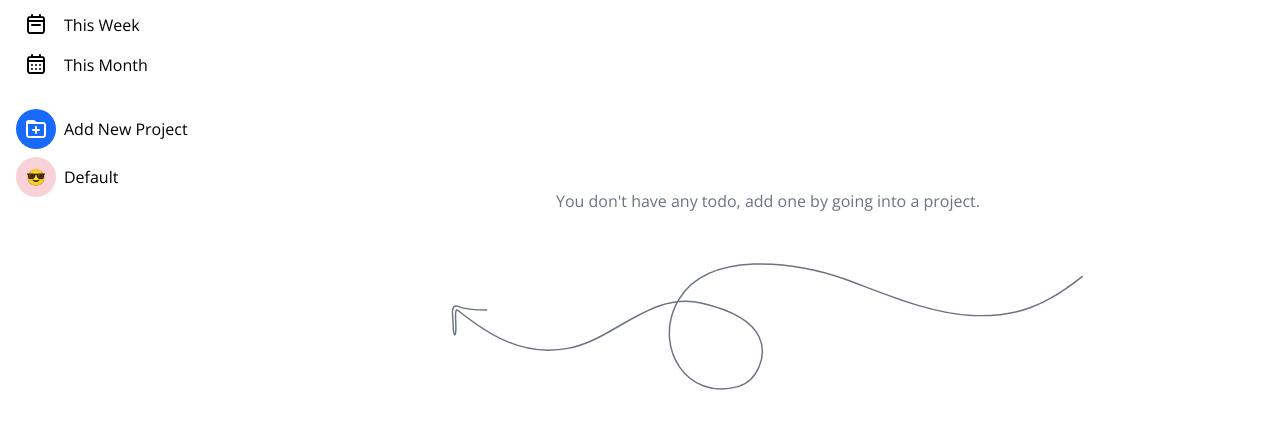
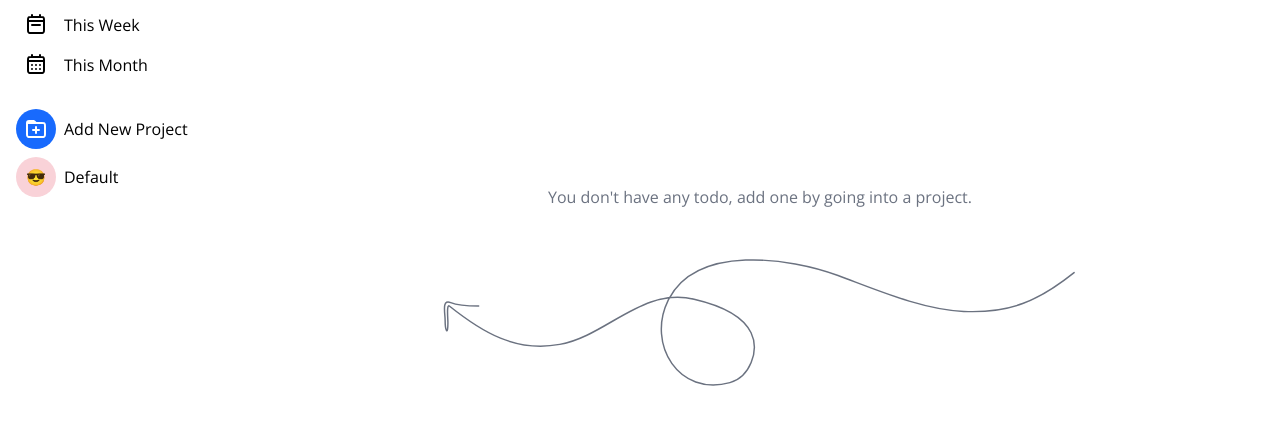
Before and after one commit to dilpreetsinghaulakh/todo-list, a website built with webpack: page src/template.html in a window 1280 px wide. Shown: the part 211-640 px from the top of the page. Built offline with nearby package versions, Linux system fonts and the light colour scheme.

Commit message:
Added margin to content

```diff
--- a/src/template.html
+++ b/src/template.html
@@ -7,7 +7,7 @@
   </head>
   <body class="h-screen flex flex-col">
     <div id="topbar"></div>
-    <div class="flex" style="height: calc(100% - 6.5rem);">
+    <div class="flex mr-4" style="height: calc(100% - 7rem);">
       <div id="sidebar"></div>
       <div class="transition flex-grow" id="contentContainer">
         <div id="content"></div>
```
